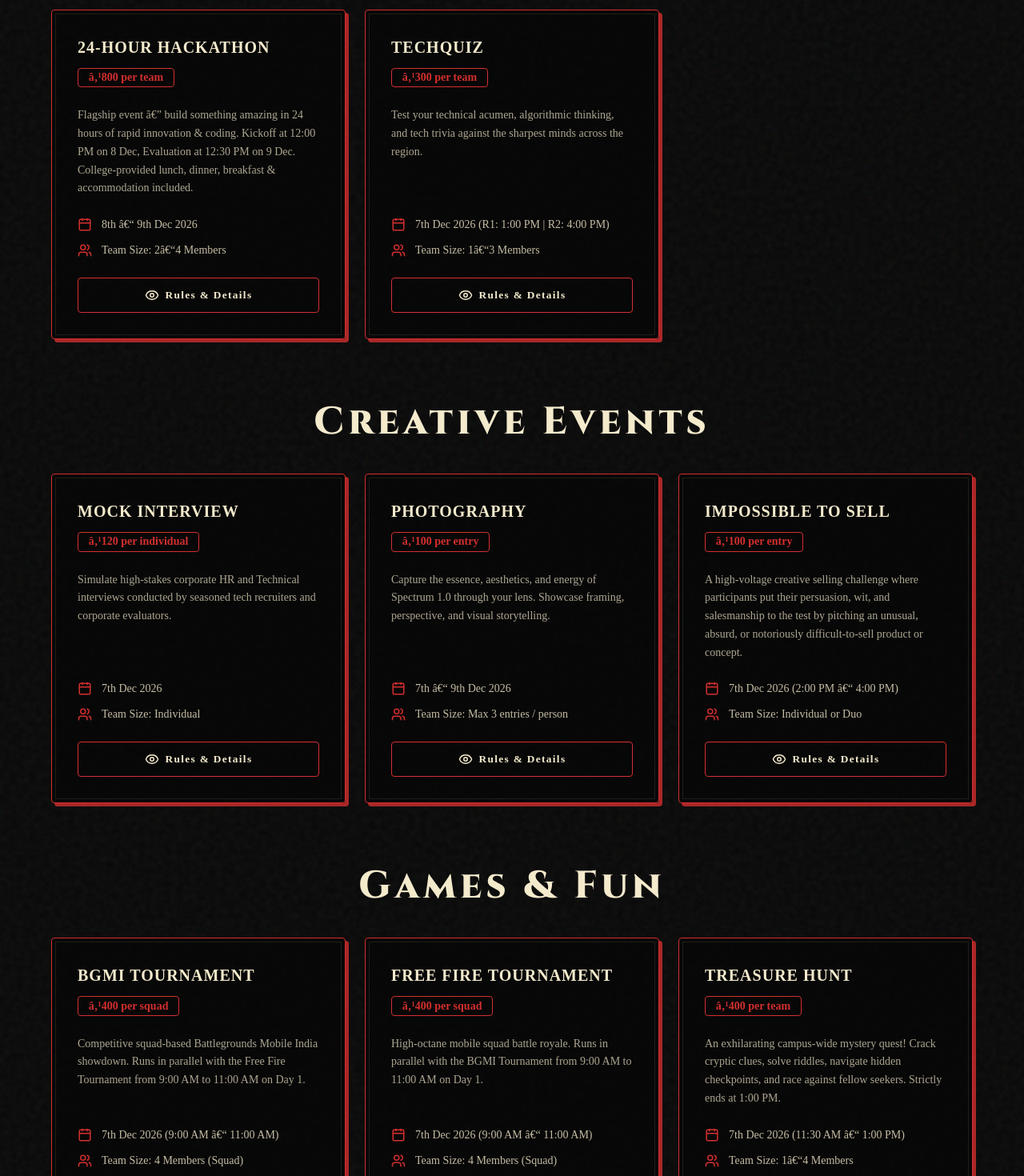
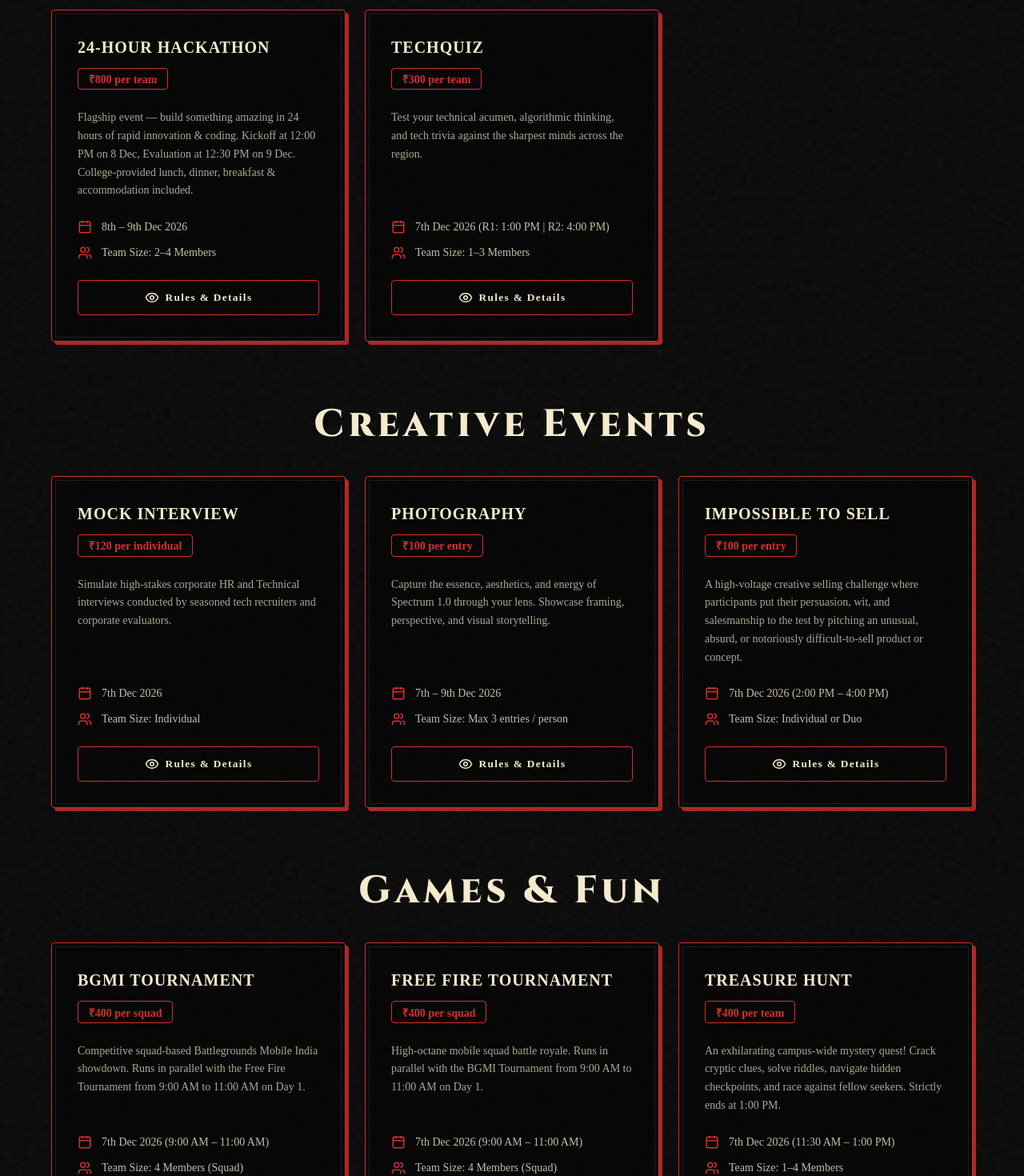
Before and after one commit to akshbir17/techfest, a React (Vite) app: page / in a window 1280 px wide. Shown: the part 2680-4150 px from the top of the page at 80% size. Built offline with nearby package versions, Linux system fonts and the light colour scheme.

Commit message:
fix: replace all mojibake encoding errors with proper Indian Rupee symbol and clean dashes

```diff
--- a/src/pages/EventsPage.jsx
+++ b/src/pages/EventsPage.jsx
@@ -6,6 +6,16 @@ import { Calendar, Users, Eye } from 'lucide-react';
 import EventRulesModal from '../components/EventRulesModal';
 import IndividualRegModal from '../components/sections/IndividualRegModal';
 import TeamRegModal from '../components/sections/TeamRegModal';
+
+// Robust helper to ensure clean Indian Rupee symbol formatting
+const formatPrice = (price) => {
+  if (!price) return 'Free';
+  const str = String(price).trim();
+  if (str.toLowerCase().includes('free')) return 'Free';
+  // Strip any existing rupee symbol, mojibake, or question marks
+  const cleaned = str.replace(/^[â‚¹?\s]+/, '').replace(/^₹\s*/, '');
+  return `₹${cleaned}`;
+};
 
 const EventCategory = ({ title, events, delay, onOpenRules }) => {
   return (
@@ -38,7 +48,7 @@ const EventCategory = ({ title, events, delay, onOpenRules }) => {
                   {event.name}
                 </h3>
                 <span style={{ border: '1px solid var(--color-neon-cyan)', backgroundColor: 'transparent', color: 'var(--color-neon-cyan)', fontWeight: 'bold', padding: '0.2rem 0.8rem', borderRadius: '4px', fontSize: '0.875rem', whiteSpace: 'nowrap' }}>
-                  {event.price ? (event.price.startsWith('â‚¹') ? event.price : (event.price.toLowerCase().includes('free') ? event.price : `â‚¹${event.price}`)) : 'Free'}
+                  {formatPrice(event.price)}
                 </span>
               </div>
 
@@ -49,7 +59,7 @@ const EventCategory = ({ title, events, delay, onOpenRules }) => {
               <div className="text-sm mb-6" style={{ color: 'var(--color-star-white)', display: 'flex', flexDirection: 'column', gap: '0.75rem' }}>
                 <div style={{ display: 'flex', alignItems: 'center', gap: '0.75rem' }}>
                   <Calendar size={18} color="var(--color-neon-cyan)" />
-                  <span style={{ opacity: 0.8 }}>{event.date || 'Dec 7 - 9, 2026'}</span>
+                  <span style={{ opacity: 0.8 }}>{event.date || 'Dec 7 – 9, 2026'}</span>
                 </div>
                 <div style={{ display: 'flex', alignItems: 'center', gap: '0.75rem' }}>
                   <Users size={18} color="var(--color-neon-cyan)" />
@@ -114,15 +124,15 @@ const EventsPage = ({ isEmbedded = false }) => {
       name: '24-Hour Hackathon',
       category: 'Technical',
       type: 'team',
-      price: '800 per team',
-      teamSize: '2â€“4 Members',
-      date: '8th â€“ 9th Dec 2026',
+      price: '₹800 per team',
+      teamSize: '2–4 Members',
+      date: '8th – 9th Dec 2026',
       venue: 'CSE Advanced Computing Lab',
-      prize: 'â‚¹30,000 First Prize, â‚¹14,000 Second Prize + Trophies',
-      description: 'Flagship event â€” build something amazing in 24 hours of rapid innovation & coding. Kickoff at 12:00 PM on 8 Dec, Evaluation at 12:30 PM on 9 Dec. College-provided lunch, dinner, breakfast & accommodation included.',
+      prize: '₹30,000 First Prize, ₹14,000 Second Prize + Trophies',
+      description: 'Flagship event — build something amazing in 24 hours of rapid innovation & coding. Kickoff at 12:00 PM on 8 Dec, Evaluation at 12:30 PM on 9 Dec. College-provided lunch, dinner, breakfast & accommodation included.',
       rules: [
         'Teams must consist of 2 to 4 members. Inter-college and inter-branch teams are fully permitted.',
-        'Mandatory Day 2 Deadlines: ID card distribution closes at 11:00 AM sharp. Problem statement submission window is 11:00 AM â€“ 1:00 PM (no submissions accepted after 1:00 PM).',
+        'Mandatory Day 2 Deadlines: ID card distribution closes at 11:00 AM sharp. Problem statement submission window is 11:00 AM – 1:00 PM (no submissions accepted after 1:00 PM).',
         'Official 24-hour hackathon begins at 12:00 PM on 8 December 2026. All code and design must be created within this window (standard libraries, APIs & boilerplates allowed).',
         'Teams must maintain a public GitHub repository and commit code regularly throughout the hackathon.',
         'Mentors will conduct 2 mandatory checkpoint evaluations (Checkpoint 1: Architecture & Progress at 8 hours; Checkpoint 2: Feature Freeze & Polish at 18 hours).',
@@ -143,16 +153,16 @@ const EventsPage = ({ isEmbedded = false }) => {
       name: 'TechQuiz',
       category: 'Technical',
       type: 'team',
-      price: '300 per team',
-      teamSize: '1â€“3 Members',
+      price: '₹300 per team',
+      teamSize: '1–3 Members',
       date: '7th Dec 2026 (R1: 1:00 PM | R2: 4:00 PM)',
       venue: 'Seminar Hall 1',
-      prize: 'â‚¹3,000 First Prize, â‚¹1,500 Second Prize + Certificates',
+      prize: '₹3,000 First Prize, ₹1,500 Second Prize + Certificates',
       description: 'Test your technical acumen, algorithmic thinking, and tech trivia against the sharpest minds across the region.',
       rules: [
         'Teams can consist of 1 to 3 participants.',
-        'Round 1 (Written Prelims): 1:00 PM â€“ 2:00 PM on 7 Dec. 30 questions covering CS fundamentals, logic, algorithms, and emerging tech. Top teams qualify for stage finals.',
-        'Round 2 (Stage Finals): 4:00 PM â€“ 5:00 PM on 7 Dec. Live buzzer rounds, audio-visual rounds, code debugging, and rapid fire on the main stage.',
+        'Round 1 (Written Prelims): 1:00 PM – 2:00 PM on 7 Dec. 30 questions covering CS fundamentals, logic, algorithms, and emerging tech. Top teams qualify for stage finals.',
+        'Round 2 (Stage Finals): 4:00 PM – 5:00 PM on 7 Dec. Live buzzer rounds, audio-visual rounds, code debugging, and rapid fire on the main stage.',
         'Negative marking applies during the Buzzer round (-5 points for each incorrect answer).',
         'Electronic devices (smartphones, smartwatches, calculators) are strictly prohibited during the competition.',
         'Quizmaster\'s decisions are final and incontrovertible.'
@@ -172,11 +182,11 @@ const EventsPage = ({ isEmbedded = false }) => {
       name: 'Mock Interview',
       category: 'Creative',
       type: 'individual',
-      price: '120 per individual',
+      price: '₹120 per individual',
       teamSize: 'Individual',
       date: '7th Dec 2026',
       venue: 'Training & Placement Cell, GNDEC',
-      prize: 'â‚¹1,000 Cash Prize + Industry Feedback Scorecard & Certificate',
+      prize: '₹1,000 Cash Prize + Industry Feedback Scorecard & Certificate',
       description: 'Simulate high-stakes corporate HR and Technical interviews conducted by seasoned tech recruiters and corporate evaluators.',
       rules: [
         'Individual participation only. Open to students of all years and branches.',
@@ -198,15 +208,15 @@ const EventsPage = ({ isEmbedded = false }) => {
       name: 'Photography',
       category: 'Creative',
       type: 'individual',
-      price: '100 per entry',
+      price: '₹100 per entry',
       teamSize: 'Max 3 entries / person',
-      date: '7th â€“ 9th Dec 2026',
+      date: '7th – 9th Dec 2026',
       venue: 'Spectrum Photo Booth & GNDEC Campus',
-      prize: 'â‚¹1,000 Prize Pool + Feature in Official Fest Aftermovie & Exhibition',
+      prize: '₹1,000 Prize Pool + Feature in Official Fest Aftermovie & Exhibition',
       description: 'Capture the essence, aesthetics, and energy of Spectrum 1.0 through your lens. Showcase framing, perspective, and visual storytelling.',
       rules: [
-        'Each registration allows submission of 1 photograph (participants may register up to 3 entries at â‚¹100 each).',
-        'All photographs must be captured during the days of Spectrum 1.0 (Dec 7â€“9, 2026) within the GNDEC campus or at the official themed photo booth.',
+        'Each registration allows submission of 1 photograph (participants may register up to 3 entries at ₹100 each).',
+        'All photographs must be captured during the days of Spectrum 1.0 (Dec 7–9, 2026) within the GNDEC campus or at the official themed photo booth.',
         'Special Announcement: The official Google Drive submission link will be shared on 9 December 2026 at 12:00 PM. Participants must submit their photographs using the provided link.',
         'Submissions from both smartphones and DSLRs / Mirrorless cameras are welcome.',
         'Basic adjustments (contrast, brightness, cropping, color grading) are permitted. Generative AI fills or manipulative digital filters are prohibited.',
@@ -224,11 +234,11 @@ const EventsPage = ({ isEmbedded = false }) => {
       name: 'Impossible to Sell',
       category: 'Creative',
       type: 'individual',
-      price: '100 per entry',
+      price: '₹100 per entry',
       teamSize: 'Individual or Duo',
-      date: '7th Dec 2026 (2:00 PM â€“ 4:00 PM)',
+      date: '7th Dec 2026 (2:00 PM – 4:00 PM)',
       venue: 'Main Stage / Seminar Hall 2',
-      prize: 'â‚¹2,000 First Prize + Trophies',
+      prize: '₹2,000 First Prize + Trophies',
       description: 'A high-voltage creative selling challenge where participants put their persuasion, wit, and salesmanship to the test by pitching an unusual, absurd, or notoriously difficult-to-sell product or concept.',
       rules: [
         'Participants may compete solo or as a duo (2 members).',
@@ -252,15 +262,15 @@ const EventsPage = ({ isEmbedded = false }) => {
       name: 'BGMI Tournament',
       category: 'Games & Fun',
       type: 'team',
-      price: '400 per squad',
+      price: '₹400 per squad',
       teamSize: '4 Members (Squad)',
-      date: '7th Dec 2026 (9:00 AM â€“ 11:00 AM)',
+      date: '7th Dec 2026 (9:00 AM – 11:00 AM)',
       venue: 'Esports Arena / CC Lab 2',
-      prize: 'â‚¹4,000 First Prize, â‚¹2,000 Second Prize + Trophies',
+      prize: '₹4,000 First Prize, ₹2,000 Second Prize + Trophies',
       description: 'Competitive squad-based Battlegrounds Mobile India showdown. Runs in parallel with the Free Fire Tournament from 9:00 AM to 11:00 AM on Day 1.',
       rules: [
         'Squad format (4 players per team; 1 optional substitute registered in advance).',
-        'Runs in parallel with Free Fire Tournament (9:00 AM â€“ 11:00 AM on 7 Dec).',
+        'Runs in parallel with Free Fire Tournament (9:00 AM – 11:00 AM on 7 Dec).',
         'Strictly Mobile Devices Only: Tablets, iPads, triggers, emulators, or Bluetooth controllers are strictly barred. Devices will be physically inspected before matches.',
         'Tournament maps: Erangel, Miramar, and Sanhok (Classic Battle Royale mode).',
         'Official BGIS Scoring Matrix: 1 point per kill + placement points (1st: 10 pts, 2nd: 6 pts, 3rd: 5 pts, 4th: 4 pts, 5th: 3 pts, 6th: 2 pts, 7th-8th: 1 pt).',
@@ -278,15 +288,15 @@ const EventsPage = ({ isEmbedded = false }) => {
       name: 'Free Fire Tournament',
       category: 'Games & Fun',
       type: 'team',
-      price: '400 per squad',
+      price: '₹400 per squad',
       teamSize: '4 Members (Squad)',
-      date: '7th Dec 2026 (9:00 AM â€“ 11:00 AM)',
+      date: '7th Dec 2026 (9:00 AM – 11:00 AM)',
       venue: 'Esports Arena / CC Lab 3',
-      prize: 'â‚¹4,000 First Prize, â‚¹2,000 Second Prize + Trophies',
+      prize: '₹4,000 First Prize, ₹2,000 Second Prize + Trophies',
       description: 'High-octane mobile squad battle royale. Runs in parallel with the BGMI Tournament from 9:00 AM to 11:00 AM on Day 1.',
       rules: [
         'Squad format (4 players per squad).',
-        'Runs in parallel with BGMI Tournament (9:00 AM â€“ 11:00 AM on 7 Dec).',
+        'Runs in parallel with BGMI Tournament (9:00 AM – 11:00 AM on 7 Dec).',
         'Mobile phones only: No PC, emulators, iPad, macros, or external hardware triggers permitted.',
         'Maps: Bermuda, Purgatory, and Kalahari.',
         'Standard competitive settings: Gun attributes ON/OFF as per official FFIC esports guidelines. Character skills allowed.',
@@ -304,11 +314,11 @@ const EventsPage = ({ isEmbedded = false }) => {
       name: 'Treasure Hunt',
       category: 'Games & Fun',
       type: 'team',
-      price: '400 per team',
-      teamSize: '1â€“4 Members',
-      date: '7th Dec 2026 (11:30 AM â€“ 1:00 PM)',
+      price: '₹400 per team',
+      teamSize: '1–4 Members',
+      date: '7th Dec 2026 (11:30 AM – 1:00 PM)',
       venue: 'GNDEC Campus Grounds',
-      prize: 'â‚¹3,000 First Prize + Trophies',
+      prize: '₹3,000 First Prize + Trophies',
       description: 'An exhilarating campus-wide mystery quest! Crack cryptic clues, solve riddles, navigate hidden checkpoints, and race against fellow seekers. Strictly ends at 1:00 PM.',
       rules: [
         'Teams must consist of 1 to 4 members. Inter-college and inter-branch teams are permitted.',
@@ -330,15 +340,15 @@ const EventsPage = ({ isEmbedded = false }) => {
       name: 'Killer Game',
       category: 'Games & Fun',
       type: 'individual',
-      price: '50 per player',
+      price: '₹50 per player',
       teamSize: 'Individual',
-      date: '7th Dec 2026 (1:00 PM â€“ 2:00 PM)',
+      date: '7th Dec 2026 (1:00 PM – 2:00 PM)',
       venue: 'Campus Ground / Open Lawn',
       prize: 'Trophies & Exclusive Fest Merch',
       description: 'An exhilarating social deduction and stealth mystery elimination challenge of strategy, deception, and razor-sharp survival instincts. Runs in parallel with TechQuiz Round 1.',
       rules: [
         'Individual solo participation.',
-        'Runs during the 1:00 PM â€“ 2:00 PM time slot on Day 1.',
+        'Runs during the 1:00 PM – 2:00 PM time slot on Day 1.',
         'Each player secretly receives a target identity and a secret elimination condition.',
         'Eliminations must be performed stealthily without any third-party witnesses.',
         'Physical aggression, foul play, or trespassing in restricted college areas is strictly prohibited.',
```
Also changed, not shown: src/components/EventRulesModal.jsx (line endings or trailing spaces), src/components/LiveCountdownTracker.jsx (line endings or trailing spaces).
